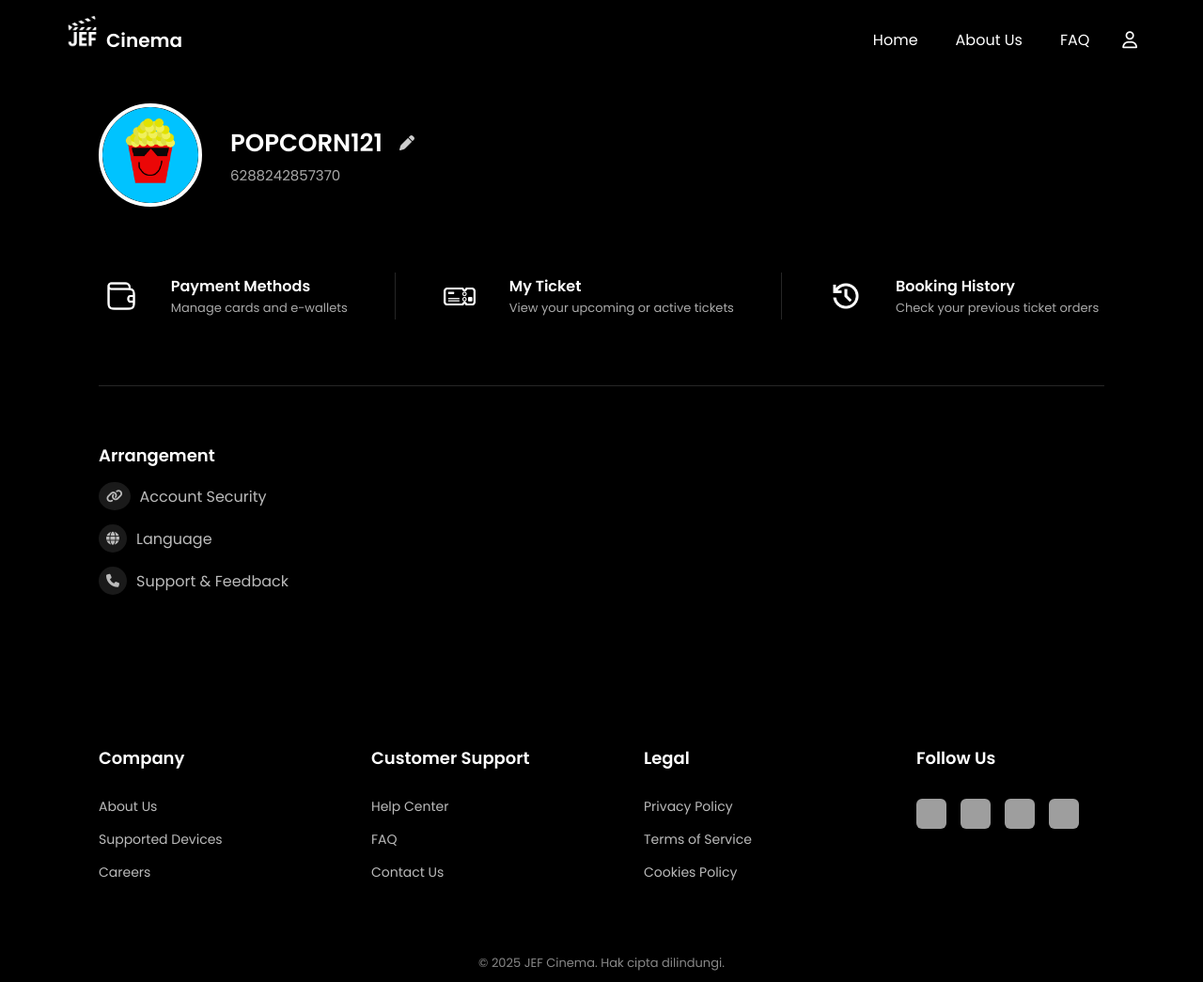
After one commit to haniiww/PWL-KELOMPOK-8, a PHP site: page /profile.php in a window 1280 px wide. The commit adds this page. Shown: the whole page at 94% size. Run offline with PHP 8.4, Linux system fonts and the light colour scheme; grey boxes are pictures that could not be loaded.

Commit message:
feat: implement profile-page

```diff
--- a/header.php
+++ b/header.php
@@ -1,4 +1,3 @@
-
 <style>
 @import url('https://fonts.googleapis.com/css2?family=Poppins:wght@400;600&display=swap');
 
@@ -41,6 +40,7 @@
     object-fit: contain;
     border-radius: 8px;
     margin-bottom: 18px;
+    vertical-align: middle;
 }
 
 .menu-kanan {
@@ -88,9 +88,7 @@
 
 <header class="header">
     <div class="isi">
-
         <a href="homepage.php" class="logo">
-        <a href="index.php" class="logo">
             <img src="header&footer/JEF (2).png" alt="Logo">
             Cinema
         </a>
--- /dev/null
+++ b/profile.css
@@ -0,0 +1,295 @@
+@import url('https://fonts.googleapis.com/css2?family=Poppins:wght@400;600&display=swap');
+* {
+    margin: 0;
+    padding: 0;
+    box-sizing: border-box;
+    font-family: 'Poppins', sans-serif;
+}
+
+body {
+    background-color: #000;
+    color: #fff;
+}
+
+.header {
+    backdrop-filter: blur(10px);
+    padding: 15px 70px;
+}
+
+.nav-container {
+    display: flex;
+    justify-content: space-between;
+    align-items: center;
+}
+
+.logo {
+    display: flex;
+    align-items: center;
+    text-decoration: none;
+    color: white;
+    font-size: 20px;
+    font-weight: bold;
+    height: 55px;
+}
+
+.logo img {
+    width: 35px;
+    height: 35px;
+    object-fit: contain;
+    border-radius: 8px;
+    margin-bottom: 18px;
+    margin-right: 8px;
+}
+
+.nav-menu {
+    display: flex;
+    gap: 40px;
+    list-style: none;
+    margin-right: -700px;
+}
+
+.nav-link {
+    color: #ffffff;
+    text-decoration: none;
+    font-weight: lighter;
+    font-size: 16px;
+    transition: all 0.3s ease;
+    position: relative;
+}
+
+.nav-link::after {
+    content: '';
+    position: absolute;
+    bottom: -5px;
+    left: 0;
+    width: 0;
+    height: 2px;
+    background: linear-gradient(135deg, #ff6b6b, #4ecdc4);
+    transition: width 0.3s ease;
+}
+
+.nav-link:hover::after {
+    width: 100%;
+}
+
+.nav-link:hover {
+    color: #4ecdc4;
+}
+
+.fa-user {
+    color: #ffffff;
+    font-size: 18px;
+    cursor: pointer;
+    transition: color 0.3s ease;
+}
+
+.fa-user:hover {
+    color: #4ecdc4;
+}
+
+/* ===== PROFILE SECTION ===== */
+.profile-container {
+  max-width: 1150px;
+  margin: 0 auto;
+  padding: 0 40px;
+  color: white;
+  background-color: #000;
+  font-family: 'Poppins', sans-serif;
+  margin-top: 25px;
+}
+
+
+.profile-header {
+    display: flex;
+    align-items: center;
+    gap: 30px;
+}
+
+.profile-pic {
+    position: relative;
+    width: 110px;
+    height: 110px;
+    border-radius: 50%;
+    overflow: hidden;
+    cursor: pointer;
+    border: 4px solid #ffffff;
+}
+
+.profile-pic img {
+    width: 100%;
+    height: 100%;
+    object-fit: cover;
+}
+
+.profile-pic:hover::after {
+    content: "";
+    position: absolute;
+    top: 0;
+    left: 0;
+    width: 100%;
+    height: 100%;
+    background: rgba(0, 0, 0, 0.6);
+    display: flex;
+    justify-content: center;
+    align-items: center;
+}
+
+.profile-pic:hover .change-icon {
+    opacity: 1;
+}
+
+.change-icon {
+    position: absolute;
+    top: 50%;
+    left: 50%;
+    transform: translate(-50%, -50%);
+    color: white;
+    font-size: 22px;
+    opacity: 0;
+    transition: opacity 0.3s ease;
+}
+
+.profile-info h2 {
+    font-size: 26px;
+    display: flex;
+    align-items: center;
+    gap: 8px;
+}
+
+.profile-info h2 i {
+    font-size: 16px;
+    cursor: pointer;
+    color: #ccc;
+    transition: color 0.3s ease;
+    margin-left: 10px;
+}
+
+.profile-info h2 i:hover {
+    color: #4ecdc4;
+}
+
+.profile-info p {
+    color: #aaa;
+    font-size: 15px;
+    margin-top: 3px;
+}
+
+.menu-container {
+    display: flex;
+    justify-content: center;
+    align-items: center;
+    background-color: #000;
+    color: white;
+    font-family: 'Poppins', sans-serif;
+    padding: 70px 0;
+    gap: 50px;
+    border-bottom: 1px solid rgba(255, 255, 255, 0.15);
+}
+
+.menu-item {
+    display: flex;
+    align-items: center;
+    gap:35px;
+}
+
+.menu-item img {
+    width: 36px;
+    height: 36px;
+    object-fit: contain;
+}
+
+.menu-text h3 {
+    margin: 0;
+    font-size: 16px;
+    font-weight: 600;
+}
+
+.menu-text p {
+    margin: 1px 0 0;
+    font-size: 13px;
+    color: #aaa;
+}
+
+.divider {
+    width: 1px;
+    height: 50px;
+    background-color: rgba(255, 255, 255, 0.15);
+}
+
+.arrangement {
+    margin-top: 60px;
+    margin-bottom: 100px;
+}
+
+.arrangement h3 {
+    margin-bottom: 15px;
+    font-size: 18px;
+    color: #fff;
+}
+
+.arr-item {
+    display: flex;
+    align-items: center;
+    gap: 10px;
+    margin-bottom: 15px;
+    color: #bbb;
+    cursor: pointer;
+    transition: color 0.3s;
+}
+
+.arr-item i {
+    background: rgba(255, 255, 255, 0.1);
+    border-radius: 50%;
+    padding: 8px;
+    font-size: 14px;
+}
+
+/* ===== POPUP EDIT ===== */
+/* Popup overlay */
+.popup {
+  display: none; /* sembunyikan dulu */
+  position: fixed;
+  inset: 0; /* top, right, bottom, left: 0 */
+  background: rgba(0, 0, 0, 0.6);
+  justify-content: center;
+  align-items: center;
+  z-index: 9999;
+}
+
+/* Box popup */
+.popup-content {
+  background: #111;
+  color: white;
+  padding: 25px 30px;
+  border-radius: 12px;
+  text-align: center;
+  width: 300px;
+  box-shadow: 0 0 20px rgba(255, 255, 255, 0.2);
+}
+
+/* Input */
+.popup-content input {
+  width: 100%;
+  padding: 10px;
+  border: none;
+  border-radius: 6px;
+  margin: 10px 0 20px 0;
+  font-size: 15px;
+  background: #222;
+  color: white;
+}
+
+/* Button */
+.popup-content button {
+  padding: 10px 25px;
+  background: linear-gradient(135deg, #ff6b6b, #4ecdc4);
+  border: none;
+  border-radius: 6px;
+  color: white;
+  cursor: pointer;
+  transition: 0.3s;
+}
+
+.popup-content button:hover {
+  opacity: 0.8;
+}
--- /dev/null
+++ b/profile.js
@@ -0,0 +1,33 @@
+const popup = document.getElementById("popup");
+const editBtn = document.getElementById("editNameBtn"); // pastikan ID tombol edit sesuai
+const saveBtn = document.getElementById("saveName");
+const nameDisplay = document.getElementById("profileName");
+const input = document.getElementById("newName");
+
+// buka popup
+editBtn.addEventListener("click", () => {
+  popup.style.display = "flex";
+  input.value = nameDisplay.textContent;
+  input.focus();
+});
+
+// simpan nama baru
+saveBtn.addEventListener("click", () => {
+  const newName = input.value.trim();
+  if (newName.length === 0) {
+    alert("Name cannot be empty!");
+    return;
+  }
+  if (newName.length > 20) {
+    alert("Name must be 20 characters or less!");
+    return;
+  }
+
+  nameDisplay.textContent = newName;
+  popup.style.display = "none";
+});
+
+// klik di luar popup untuk tutup
+window.addEventListener("click", (e) => {
+  if (e.target === popup) popup.style.display = "none";
+});
--- /dev/null
+++ b/profile.php
@@ -0,0 +1,93 @@
+<!DOCTYPE html>
+<html lang="en">
+<head>
+    <meta charset="UTF-8">
+    <meta name="viewport" content="width=device-width, initial-scale=1.0">
+    <title>Profile</title>
+    <link rel="stylesheet" href="profile.css">
+    <link rel="stylesheet" href="https://cdnjs.cloudflare.com/ajax/libs/font-awesome/6.5.0/css/all.min.css"/>
+</head>
+<body>
+<header class="header">
+    <nav class="nav-container">
+        <a href="index.php" class="logo">
+        <img src="header&footer/JEF (2).png" alt="Logo"> Cinema
+        </a>
+
+        <ul class="nav-menu" id="navMenu">
+        <li><a href="homepage.php" class="nav-link">Home</a></li>
+        <li><a href="about_us.php" class="nav-link">About Us</a></li>
+        <li><a href="#" class="nav-link">FAQ</a></li>
+        </ul>
+
+        <div style="display: flex; align-items: center; gap: 20px;">
+        <i class="fa-regular fa-user"></i>
+        </div>
+    </nav>
+</header>
+
+<section class="profile-container">
+    <div class="profile-header">
+        <div class="profile-pic">
+        <img src="fotoprofile/pp.png" alt="Profile Picture" id="profileImage">
+        <i class="fa-solid fa-camera change-icon"></i>
+        </div>
+
+        <div class="profile-info">
+        <h2 id="profileName">POPCORN121 <i class="fa-solid fa-pen edit-btn"></i></h2>
+        <p>6288242857370</p>
+        </div>
+    </div>
+
+    <div class="popup" id="popup">
+        <div class="popup-content">
+            <h3>Edit Profile Name</h3>
+            <input type="text" id="newName" placeholder="Enter new name" maxlength="20">
+            <button id="saveName">Save</button>
+        </div>
+    </div>
+
+    <div class="menu-container">
+    <div class="menu-item">
+        <img src="fotoprofile/hugeicons--wallet-01.png" alt="Payment Icon" />
+        <div class="menu-text">
+        <h3>Payment Methods</h3>
+        <p>Manage cards and e-wallets</p>
+        </div>
+    </div>
+
+    <div class="divider"></div>
+
+    <div class="menu-item">
+        <img src="fotoprofile/fluent-emoji-high-contrast--ticket.png" alt="Ticket Icon" />
+        <div class="menu-text">
+        <h3>My Ticket</h3>
+        <p>View your upcoming or active tickets</p>
+        </div>
+    </div>
+
+    <div class="divider"></div>
+
+    <div class="menu-item">
+        <img src="fotoprofile/material-symbols--history.png" alt="History Icon" />
+        <div class="menu-text">
+        <h3>Booking History</h3>
+        <p>Check your previous ticket orders</p>
+        </div>
+    </div>
+    </div>
+
+
+    <div class="arrangement">
+        <h3>Arrangement</h3>
+        <div class="arr-item"><i class="fa-solid fa-link"></i> Account Security</div>
+        <div class="arr-item"><i class="fa-solid fa-globe"></i> Language</div>
+        <div class="arr-item"><i class="fa-solid fa-phone"></i> Support & Feedback</div>
+    </div>
+</section>
+
+<?php include './footer.php' ?>
+
+<script src="profile.js"></script>
+</body>
+</html>
--- a/signup.css
+++ b/signup.css
@@ -1,3 +1,4 @@
+@import url('https://fonts.googleapis.com/css2?family=Poppins:wght@400;600&display=swap');
 body {
   margin: 0;
   padding: 0;
```
Also changed, not shown: fotohomepage/user.png (added), fotoprofile/Ellipse 35.png (added), fotoprofile/fluent-emoji-high-contrast--ticket.png (added), fotoprofile/hugeicons--wallet-01.png (added), fotoprofile/material-symbols--history.png (added), fotoprofile/pp.png (added). Lines whose indentation alone changed are shown as unchanged.
